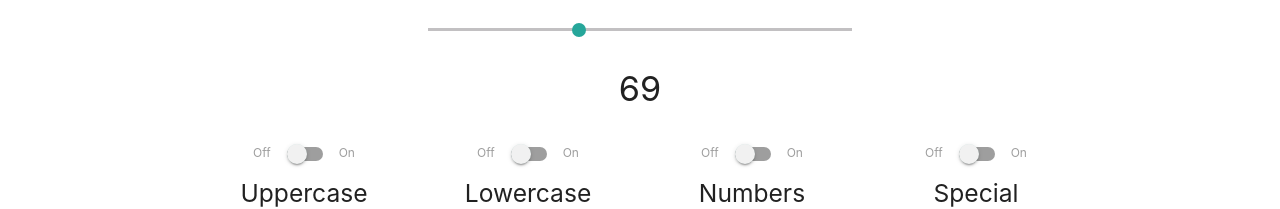
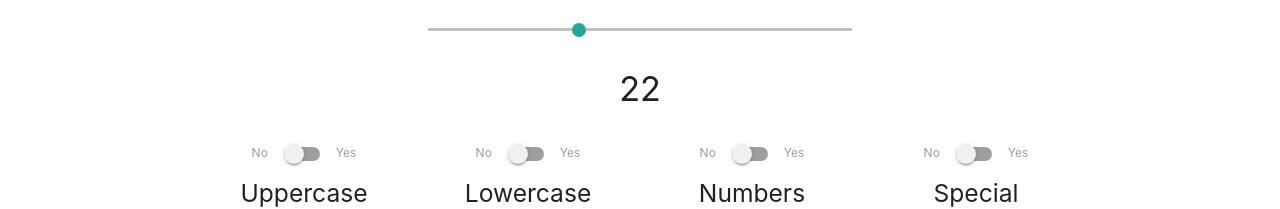
Before and after one commit to Pkeld148/password-generator-react, a React (Create React App) app: page / in a window 1280 px wide. Shown: the part 316-525 px from the top of the page. Built offline with nearby package versions, Linux system fonts and the light colour scheme.

Commit message:
password length slider display working

```diff
--- a/src/components/Home/Home.jsx
+++ b/src/components/Home/Home.jsx
@@ -1,8 +1,19 @@
-import React, { Component } from "react";
-import {lower, upper, number, special} from "../../assets/characterArrays";
+import { getElementError } from "@testing-library/dom";
+import React, { useState, Component } from "react";
+import { lower, upper, number, special } from "../../assets/characterArrays";
 
-class Home extends Component {
-  render() {
+const Home = () => {
+  // onChange={(e) => {
+  //     setStockName(e.target.value.toUpperCase());
+  //   }}
+  const slider = document.getElementById("slider");
+
+  const [passwordLength, setPasswordLength] = useState("22");
+
+  const handleSliderChange = () => {
+    setPasswordLength(slider.value);
+  };
+
   return (
     <div>
       <h1>
@@ -14,20 +25,27 @@ class Home extends Component {
             <h3>How long would you like your password to be?</h3>
             <form action="#">
               <p class="range-field">
-                  <input type="range" id="test5" min="8" max="128" />
+                <input
+                  type="range"
+                  id="slider"
+                  min="8"
+                  max="128"
+                  onChange={handleSliderChange}
+                  // onChange={setPasswordLength(document.getElementById("slider").value)}
+                />
               </p>
             </form>
-              <h4>69</h4>
+            <h4>{passwordLength}</h4>
           </div>
         </div>
         <div className="row">
           <div className="col s3">
             <div class="switch">
               <label>
-                  Off
+                No
                 <input type="checkbox" />
                 <span class="lever"></span>
-                  On
+                Yes
               </label>
               <h5>Uppercase</h5>
             </div>
@@ -36,10 +54,10 @@ class Home extends Component {
           <div className="col s3">
             <div class="switch">
               <label>
-                  Off
+                No
                 <input type="checkbox" />
                 <span class="lever"></span>
-                  On
+                Yes
               </label>
               <h5>Lowercase</h5>
             </div>
@@ -47,10 +65,10 @@ class Home extends Component {
           <div className="col s3">
             <div class="switch">
               <label>
-                  Off
+                No
                 <input type="checkbox" />
                 <span class="lever"></span>
-                  On
+                Yes
               </label>
               <h5>Numbers</h5>
             </div>
@@ -58,10 +76,10 @@ class Home extends Component {
           <div className="col s3">
             <div class="switch">
               <label>
-                  Off
+                No
                 <input type="checkbox" />
                 <span class="lever"></span>
-                  On
+                Yes
               </label>
               <h5>Special Characters</h5>
             </div>
@@ -76,7 +94,6 @@ class Home extends Component {
       </div>
     </div>
   );
-  }
-}
+};
 
 export default Home;
```
Lines whose indentation alone changed are shown as unchanged.
